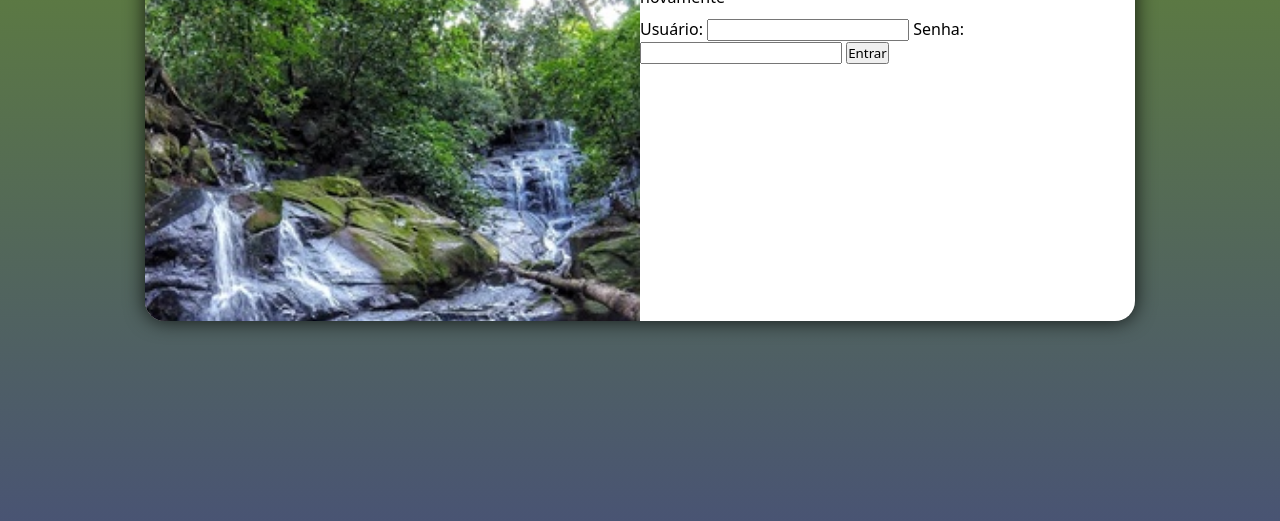
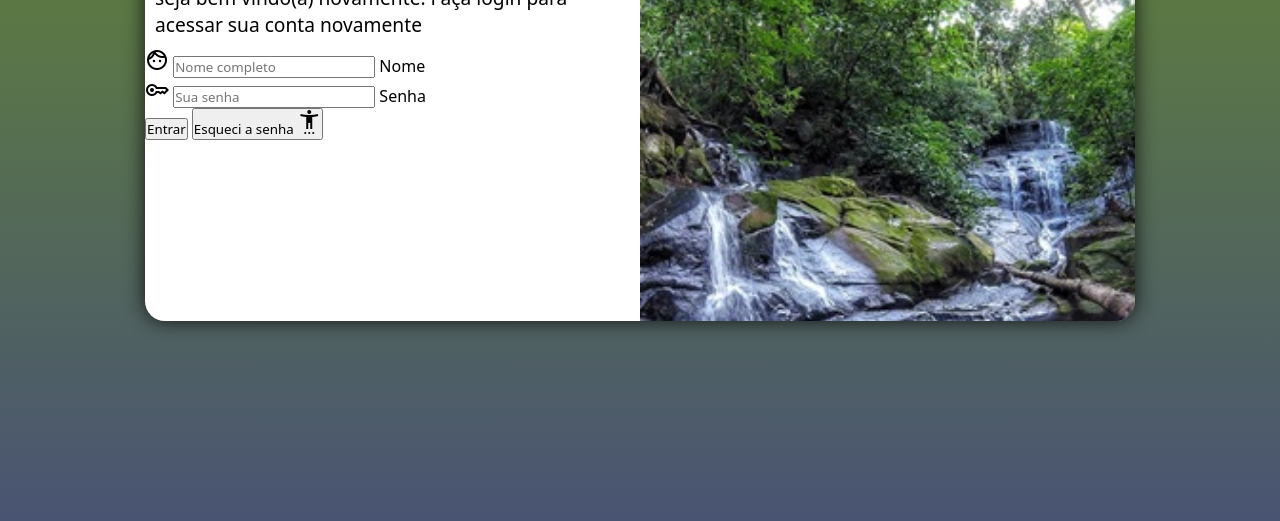
Before and after one commit to EzequiasCodeMaster/projetos-pequenos, a plain HTML site: page login/login-curso-em-video/index.html in a window 1280 px wide. Shown: the part 279-800 px from the top of the page. Drawn offline with nearby package versions, Linux system fonts and the light colour scheme.

Commit message:
atualizando

```diff
--- a/login/login-curso-em-video/index.html
+++ b/login/login-curso-em-video/index.html
@@ -4,6 +4,7 @@
     <meta charset="UTF-8">
     <meta name="viewport" content="width=device-width, initial-scale=1.0">
     <title>Projeto login</title>
+    <link rel="stylesheet" href="https://fonts.googleapis.com/css2?family=Material+Symbols+Outlined:opsz,wght,FILL,GRAD@20..48,100..700,0..1,-50..200" />
     <link rel="stylesheet" href="style.css">
     <link rel="stylesheet" href="media-query.css">
 </head>
@@ -18,14 +19,29 @@
                 <p>seja bem vindo(a) novamente. Faça login para acessar sua conta novamente</p>
             </div>
 
-            <form action="login.php" method="post">
-                <label for="username">Usuário:</label>
-                <input type="text" id="username" name="username" required>
+            <form action="login.php" method="post" autocomplete="on">
+                <div class="campo">
+                    <span class="material-symbols-outlined">
+                        face</span>
+                    <input type="text" id="username" name="username" required placeholder="Nome completo" autocomplete="username" required>
 
-                <label for="password">Senha:</label>
-                <input type="password" id="password" name="password" required>
+                    <label for="username">Nome</label>
 
+                </div>
+
+                <div class="campo">
+                    <span class="material-symbols-outlined">
+                       key
+                        </span>
+                    <input type="password" id="password" name="password" required placeholder="Sua senha" autocomplete="current-password" required>
+
+                    <label for="password">Senha</label>
+
+                </div>
                 <button type="submit">Entrar</button>
+                <button>Esqueci a senha <span class="material-symbols-outlined">
+                    settings_accessibility
+                    </span></button>
             </form>
 
         </section>
--- a/login/login-curso-em-video/media-query.css
+++ b/login/login-curso-em-video/media-query.css
@@ -36,14 +36,22 @@
         height: 50%;
     }
    section #imagem {
-        float: left;
+        float: right;
         width: 50%;
         height: 100vh;
         background-position: center top;
     }
 
-    #formulario {
+    .formulario {
         float: right;
         width: 50%;
     }
+
+    .formulario h1 {
+        font-size: 2em;
+    }
+
+    .formulario p {
+        font-size: 1.2em;
+    }
 }
--- a/login/login-curso-em-video/style.css
+++ b/login/login-curso-em-video/style.css
@@ -61,3 +61,13 @@ section .formulario {
     display: block;
     padding: 10px;
 }
+
+
+.formulario h1 {
+    text-align: center;
+    margin-top: 10px;
+}
+
+.formulario p {
+    font-size: .8em;
+}
```
